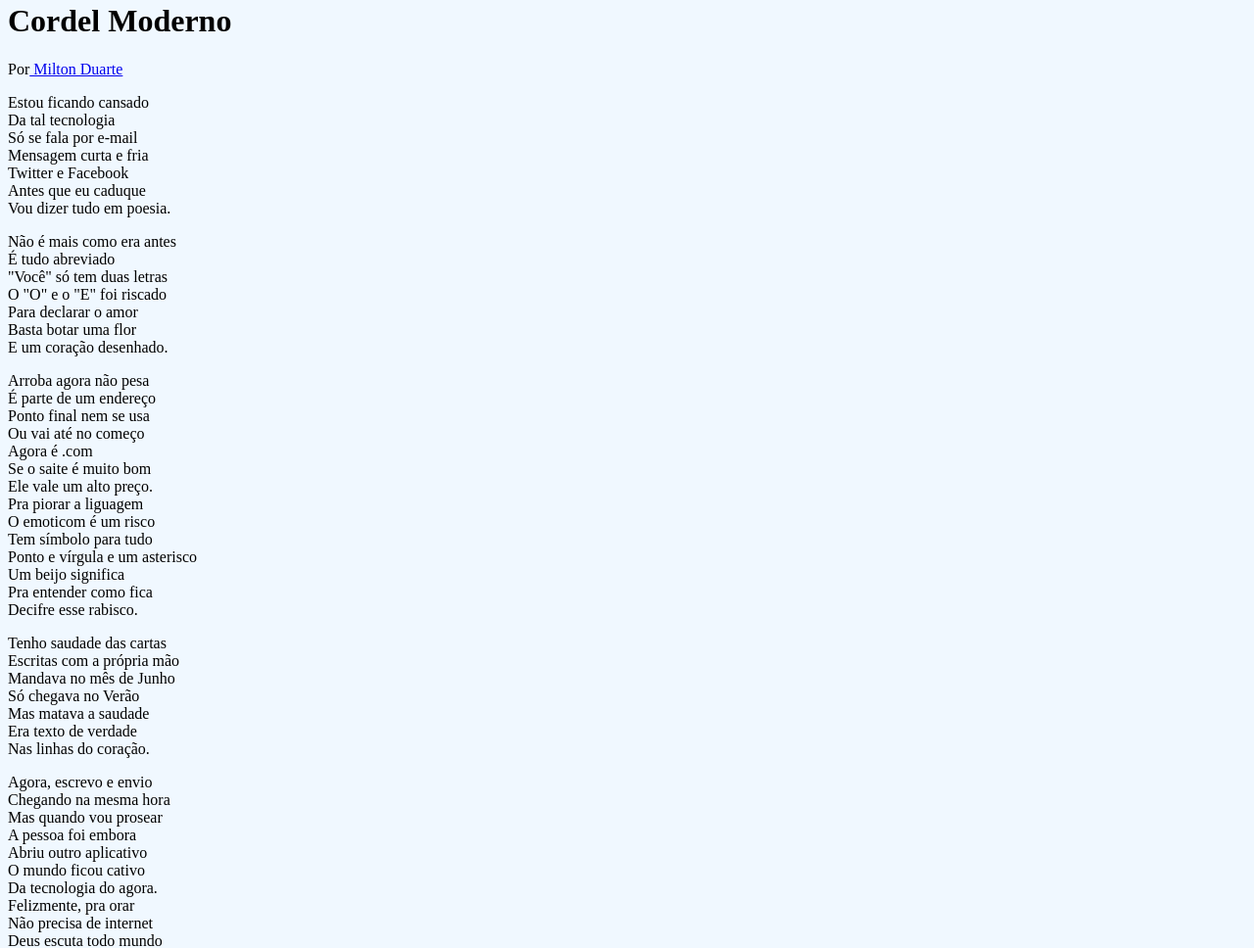
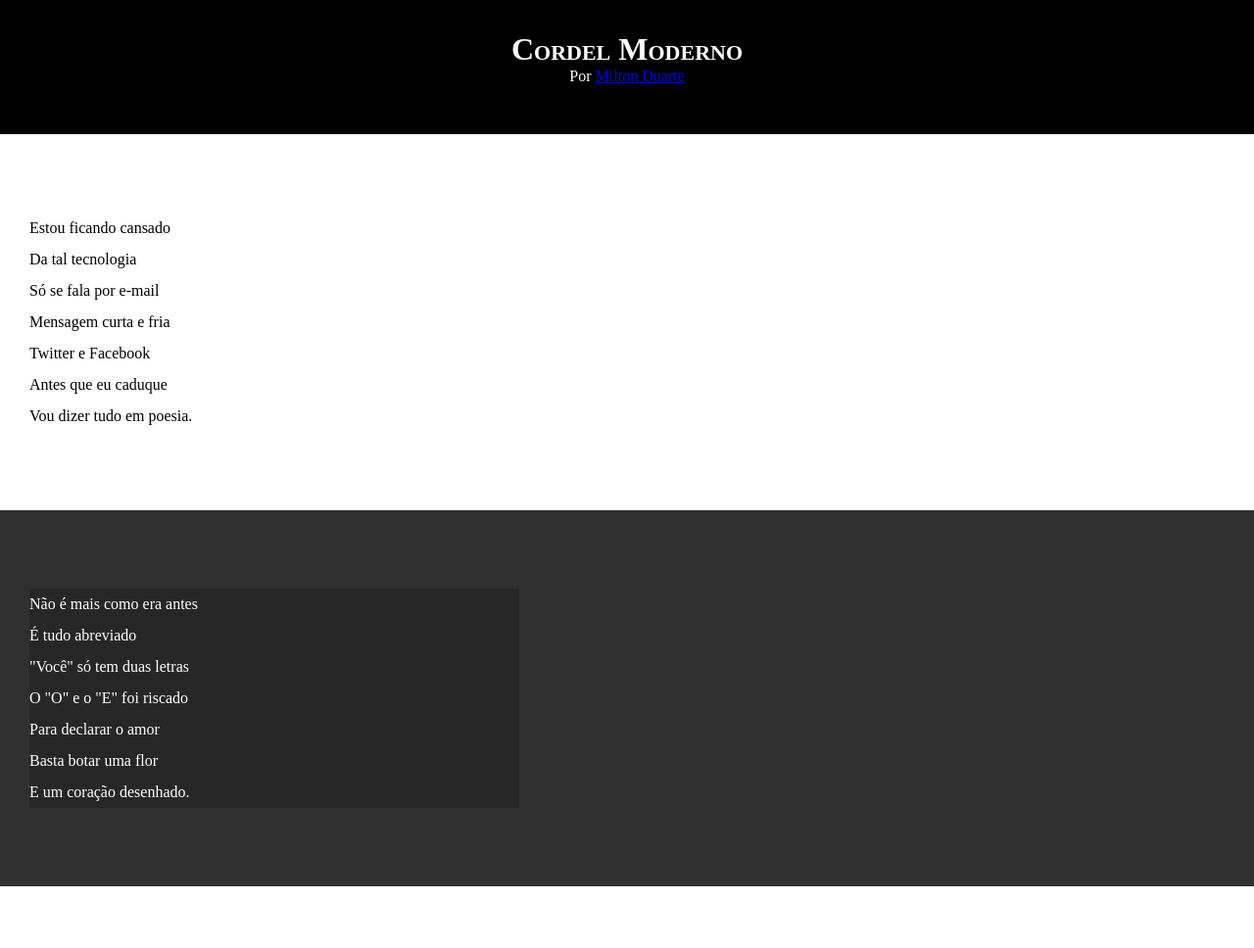
Before and after one commit to JjesusCrz/Site-cordelModerno, a plain HTML site: page index.html in a window 1280 px wide. Shown: the part 18-986 px from the top of the page at 98% size. Drawn offline with Linux system fonts and the light colour scheme.

Commit message:
Atualizando
Atualizei estilos e fiz correções

```diff
--- a/estilo/style.css
+++ b/estilo/style.css
@@ -1,2 +1,71 @@
-Body {
-    background-color: aliceblue;}
+@charset "UTF-8";
+
+* {
+    margin: 0px;
+    padding: 0px;
+}
+
+
+html body {
+    min-height:100vh;
+    background-color: darkgrey;
+}
+
+header {
+    background-color: black;
+    color: white;
+    text-align: center;
+}
+
+header > h1 {
+    padding-top: 50px;
+    /*text-transform: uppercase; oou*/
+    font-variant:small-caps;
+}
+
+header > p {
+    padding-bottom: 50px;
+
+}
+
+ header > a footer >a {
+    color: white;
+    text-decoration: none;
+    font-weight: bolder;
+}
+
+header a:hover, footer a:hover {
+    text-decoration: underline;
+    background-color: r
+    gba(64, 53, 53, 0.6);
+}
+
+section {
+    padding-top: 10vh;
+    padding-bottom: 10vh;
+    line-height: 2em;
+    padding-left: 30px;
+}
+
+section.normal {
+    background-color: white;
+    color: black;
+}
+
+section.imagem {
+    background-color: rgb(48, 48, 48);
+    color: white;
+}
+
+section.imagem > p {
+    width: 500px;
+    background-color: rgba(0, 0, 0, 0.186);
+
+}
+
+footer {
+   background-color: black;
+   text-align: center;
+   color: white;
+   padding: 10px;
+}
--- a/index.html
+++ b/index.html
@@ -9,10 +9,10 @@
 <body>
     <header>
         <h1>Cordel Moderno</h1>
-        <p>Por<a href="https://www.recantodasletras.com.br/poesias/3186743" target="_blank"> Milton Duarte</a></p>
+        <p>Por <a href="https://www.recantodasletras.com.br/poesias/3186743" target="_blank"> Milton Duarte</a></p>
     </header>
 
-    <section>
+    <section class="normal">
         <p>
             Estou ficando cansado<br>
             Da tal tecnologia<br>
@@ -24,7 +24,7 @@
         </p>
     </section>
 
-    <section>
+    <section class="imagem">
         <p>
             Não é mais como era antes<br>
             É tudo abreviado<br>
@@ -36,7 +36,7 @@
         </p>
     </section>
 
-    <section>
+    <section class="normal">
         <p>
             Arroba agora não pesa<br>
             É parte de um endereço<br>
@@ -55,7 +55,7 @@
         </p>
     </section>
 
-    <section>
+    <section class="imagem">
         <p>
             Tenho saudade das cartas<br>
             Escritas com a própria mão<br>
@@ -67,7 +67,7 @@
         </p>
     </section>
 
-    <section>
+    <section class="normal">
         <p>
             Agora, escrevo e envio<br>
             Chegando na mesma hora<br>
```
